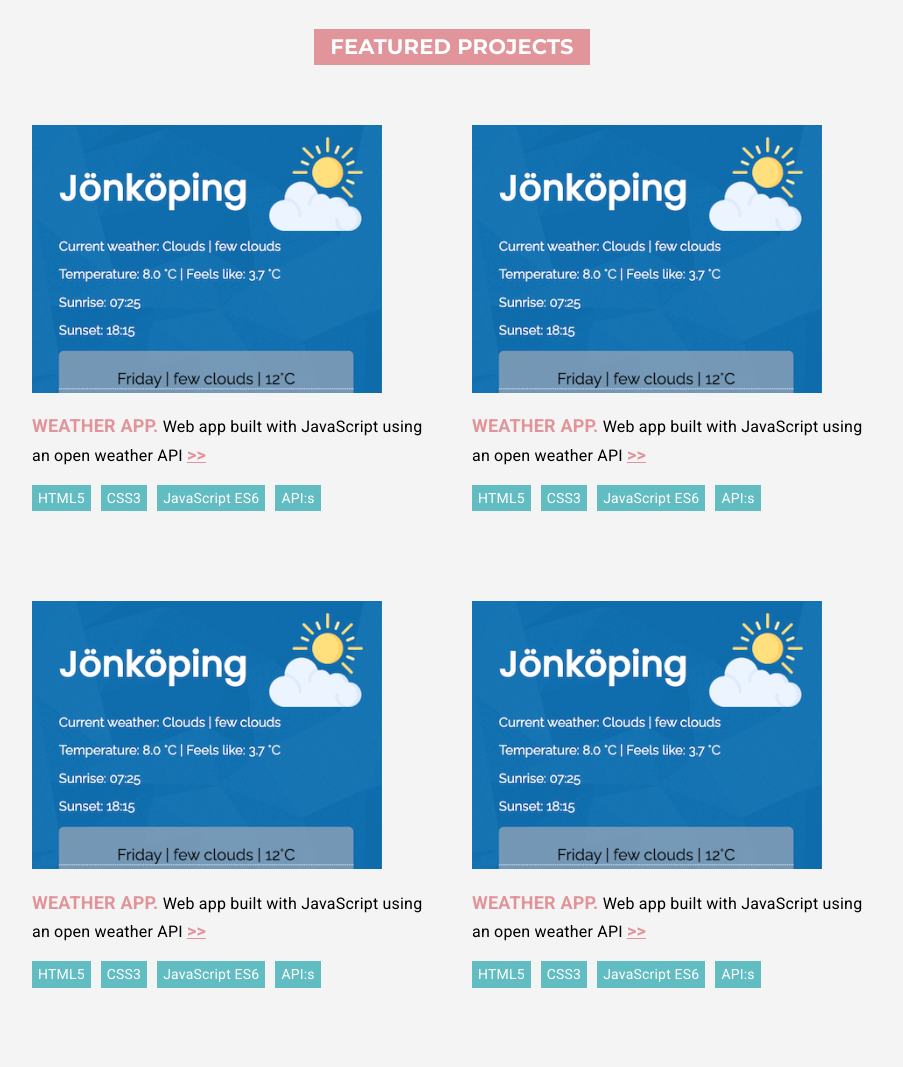
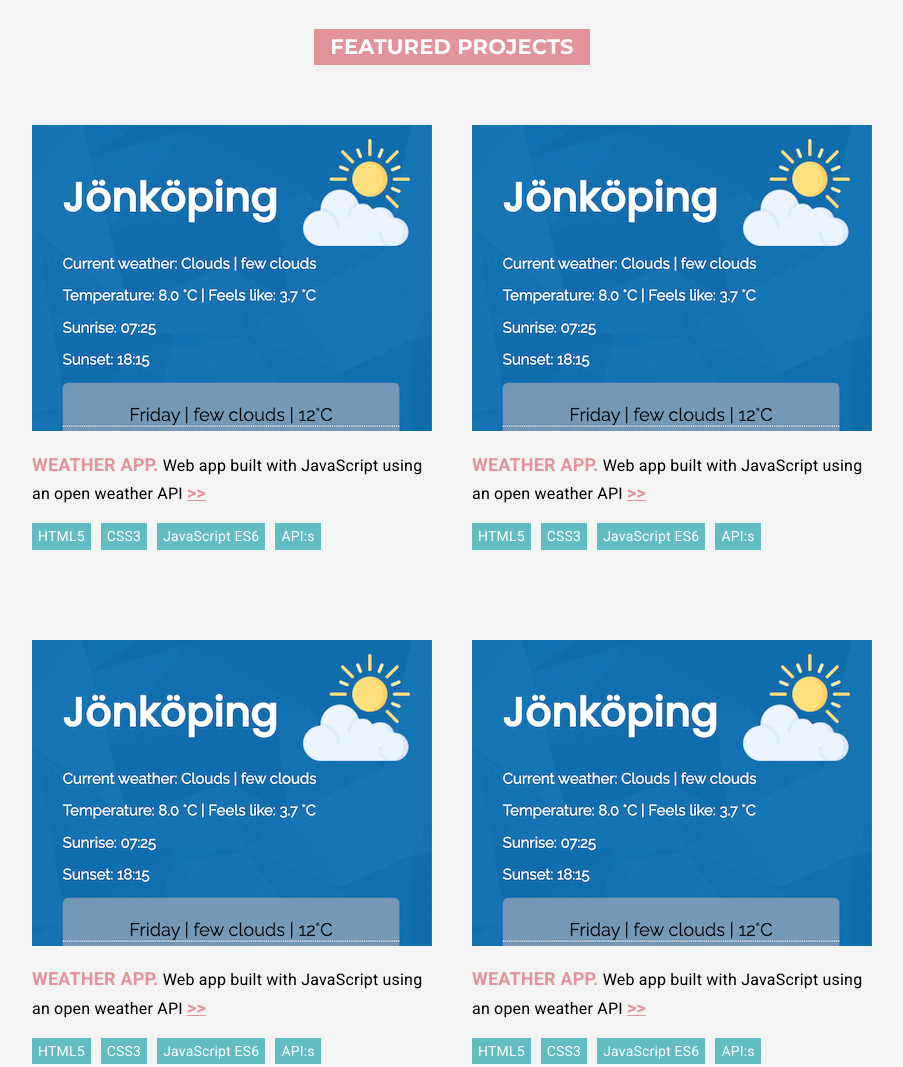
Before and after one commit to emma-tech/project-portfolio, a plain HTML site: page code/index.html in a window 1280 px wide. Shown: the part 1040-2107 px from the top of the page, without its empty margins (188-1091 px from the left). Drawn offline with Linux system fonts and the light colour scheme.

Commit message:
changed back size for article image in media queries

```diff
--- a/code/style.css
+++ b/code/style.css
@@ -410,10 +410,6 @@ align-self: flex-start;
         margin: 20px;
     }
 
-    .card-img {
-        max-width: 350px;
-    }
-
     .skills-wrapper {
         justify-content: flex-start;
         text-align: center;
```
